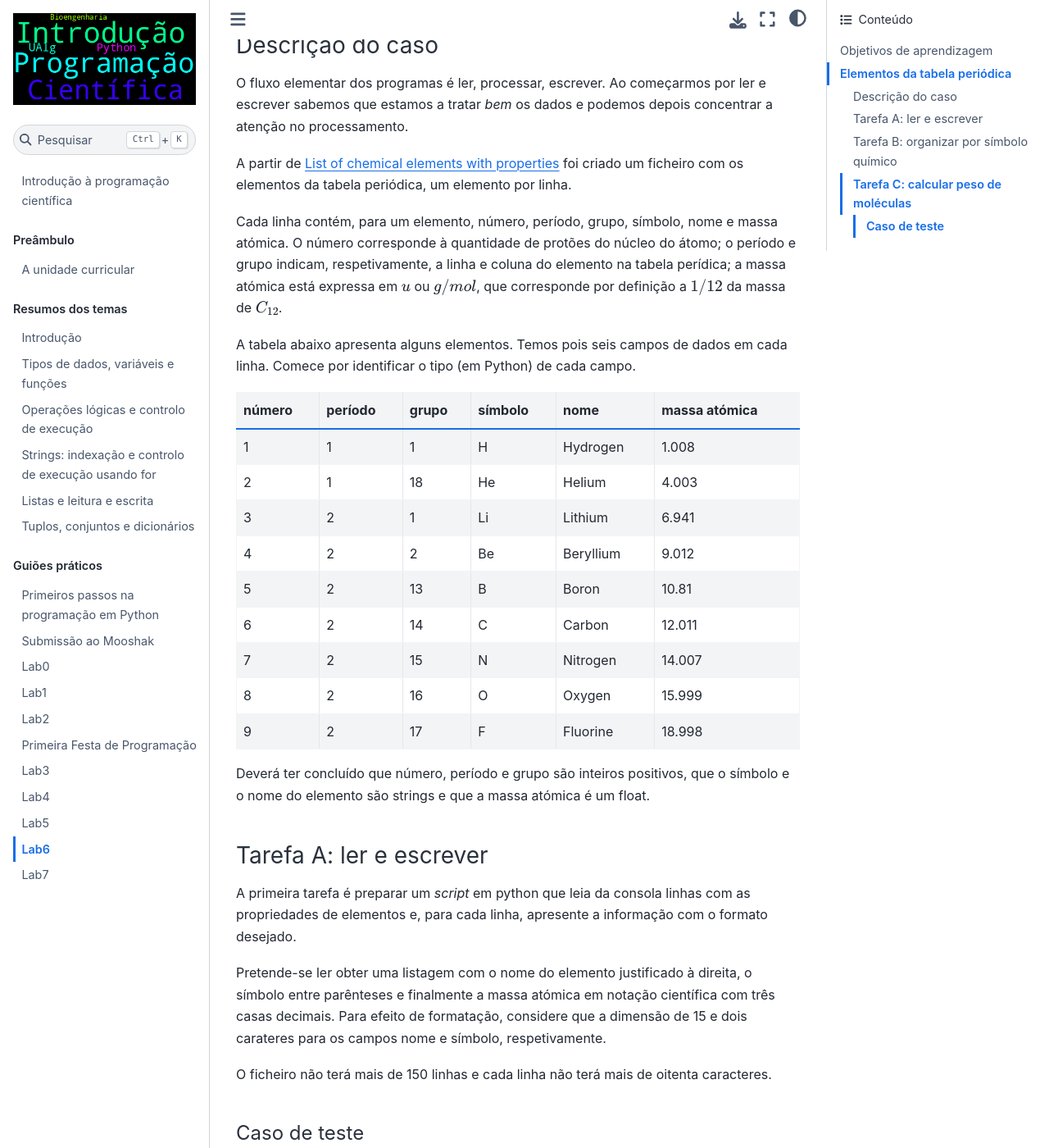
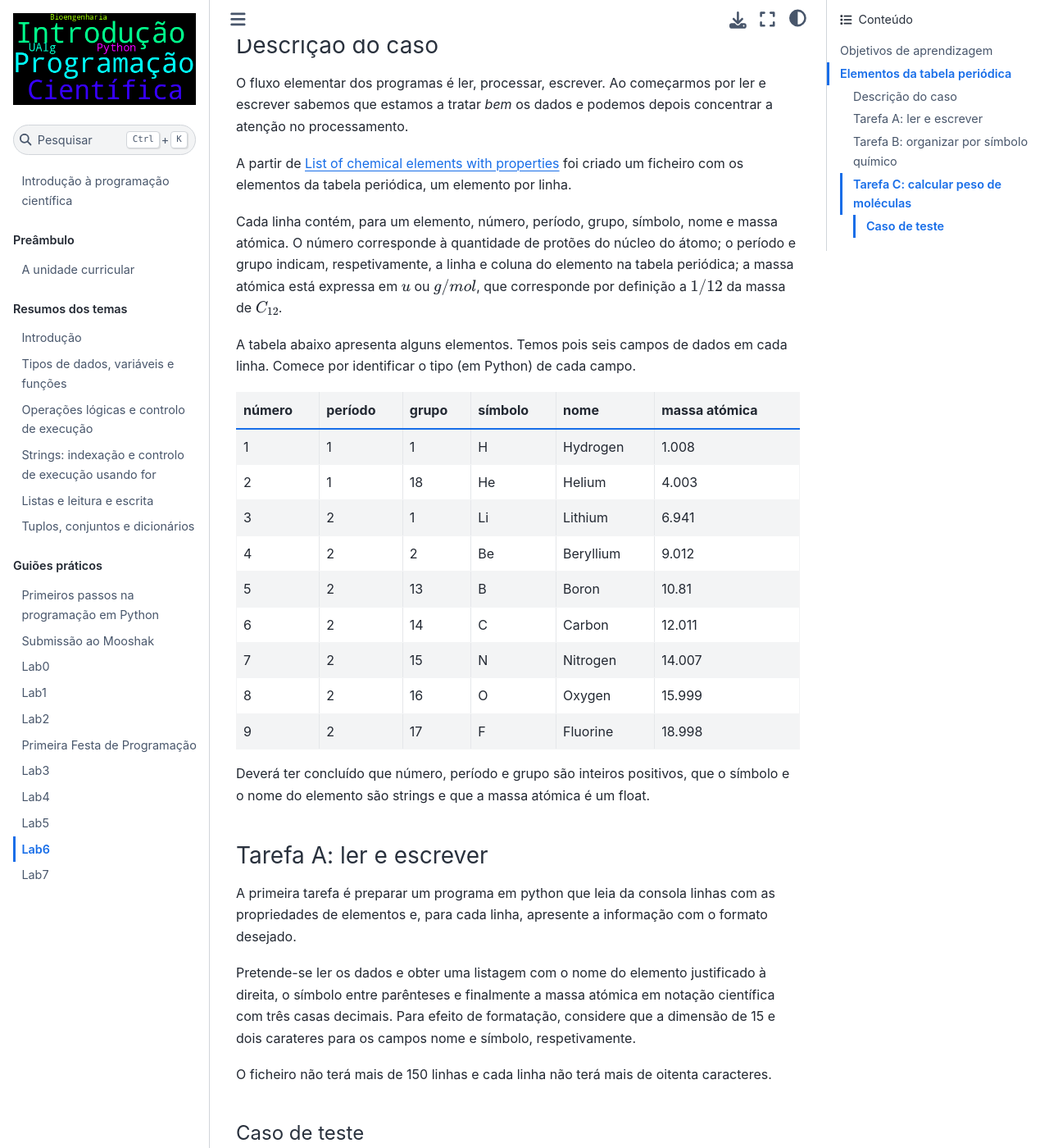
Before and after one commit to margaridamadeira/IPC-2022-23, a Jupyter Book: the page built from docs/Lab6.md, in a window 1280 px wide and 1400 px high, scrolled down 1141 px. Shown: the whole window at 82% size. Built offline with Jupyter Book 1.0.4 settings and Sphinx 7.4.7 and the Sphinx Book theme 1.1.4, drawn with Linux system fonts in a browser that asks for light colours.

Commit message:
correção ortográfica

```diff
--- a/docs/Lab6.md
+++ b/docs/Lab6.md
@@ -34,7 +34,7 @@
 
 A partir de <a href="https://images-of-elements.com/element-properties.php">List of chemical elements with properties</a> foi criado um ficheiro com os elementos da tabela periódica, um elemento por linha.
 
-Cada linha contém, para um elemento, número, período, grupo, símbolo, nome e massa atómica. O número corresponde à quantidade de protões do núcleo do átomo; o período e grupo indicam, respetivamente, a linha e coluna do elemento na tabela perídica; a massa atómica está expressa em $u$ ou $g/mol$, que corresponde por definição a $1/12$ da massa de $C_{12}$.
+Cada linha contém, para um elemento, número, período, grupo, símbolo, nome e massa atómica. O número corresponde à quantidade de protões do núcleo do átomo; o período e grupo indicam, respetivamente, a linha e coluna do elemento na tabela periódica; a massa atómica está expressa em $u$ ou $g/mol$, que corresponde por definição a $1/12$ da massa de $C_{12}$.
 
 A tabela abaixo apresenta alguns elementos.
 Temos pois seis campos de dados em cada linha. Comece por identificar o tipo (em Python) de cada campo.
@@ -55,9 +55,9 @@
 Deverá ter concluído que número, período e grupo são inteiros positivos, que o símbolo e o nome do elemento são strings e que a massa atómica é um float.
 
 ### Tarefa A: ler e escrever
-A primeira tarefa é preparar um *script* em python que leia da consola linhas com as propriedades de elementos e, para cada linha, apresente a informação com o formato desejado.
+A primeira tarefa é preparar um programa em python que leia da consola linhas com as propriedades de elementos e, para cada linha, apresente a informação com o formato desejado.
 
-Pretende-se ler obter uma listagem com o nome do elemento justificado à direita, o símbolo entre parênteses e finalmente a massa atómica em notação científica com três casas decimais. Para efeito de formatação, considere que a dimensão de 15 e dois carateres para os campos nome e símbolo, respetivamente.
+Pretende-se ler os dados e obter uma listagem com o nome do elemento justificado à direita, o símbolo entre parênteses e finalmente a massa atómica em notação científica com três casas decimais. Para efeito de formatação, considere que a dimensão de 15 e dois carateres para os campos nome e símbolo, respetivamente.
 
 O ficheiro não terá mais de 150 linhas e cada linha não terá mais de oitenta caracteres.
 
```
